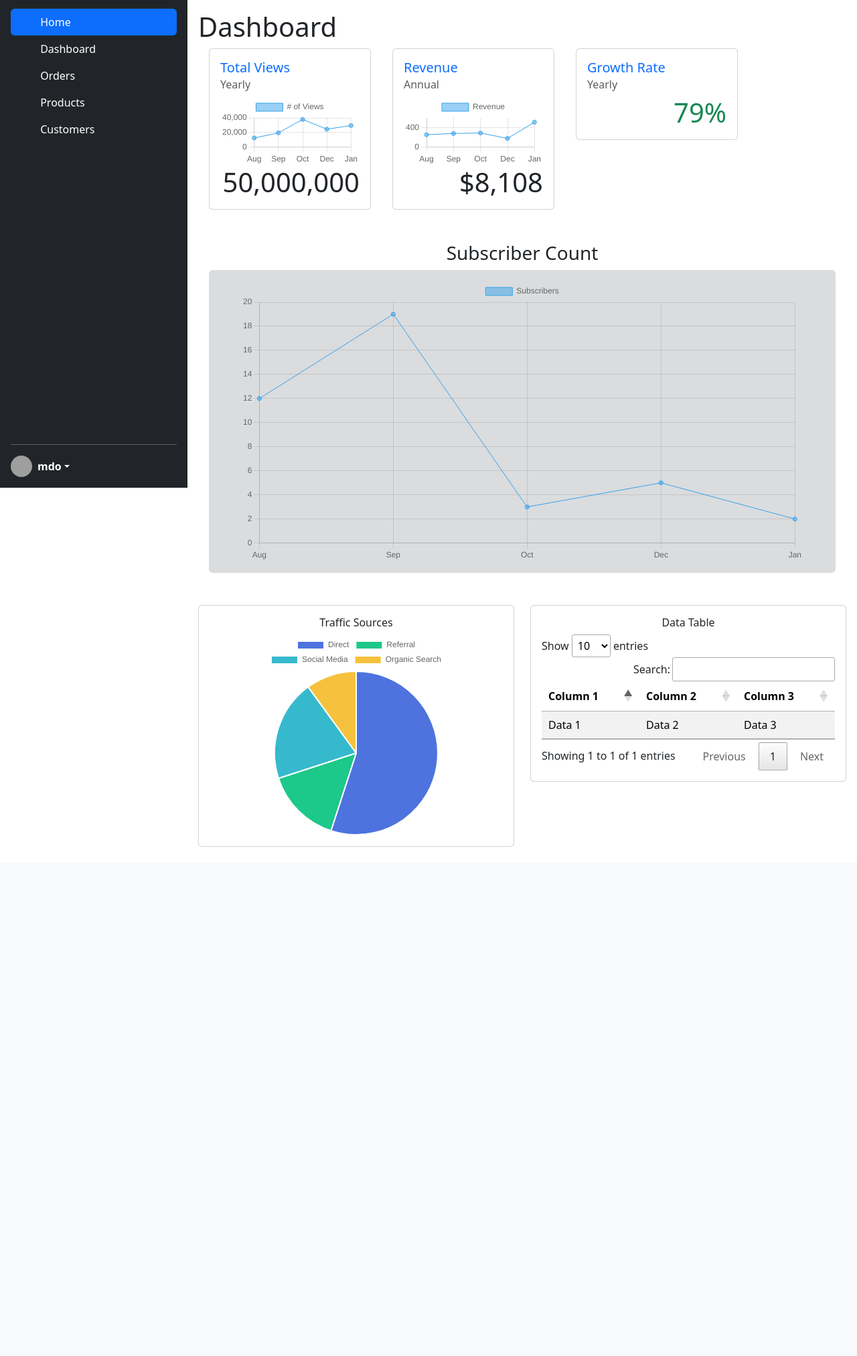
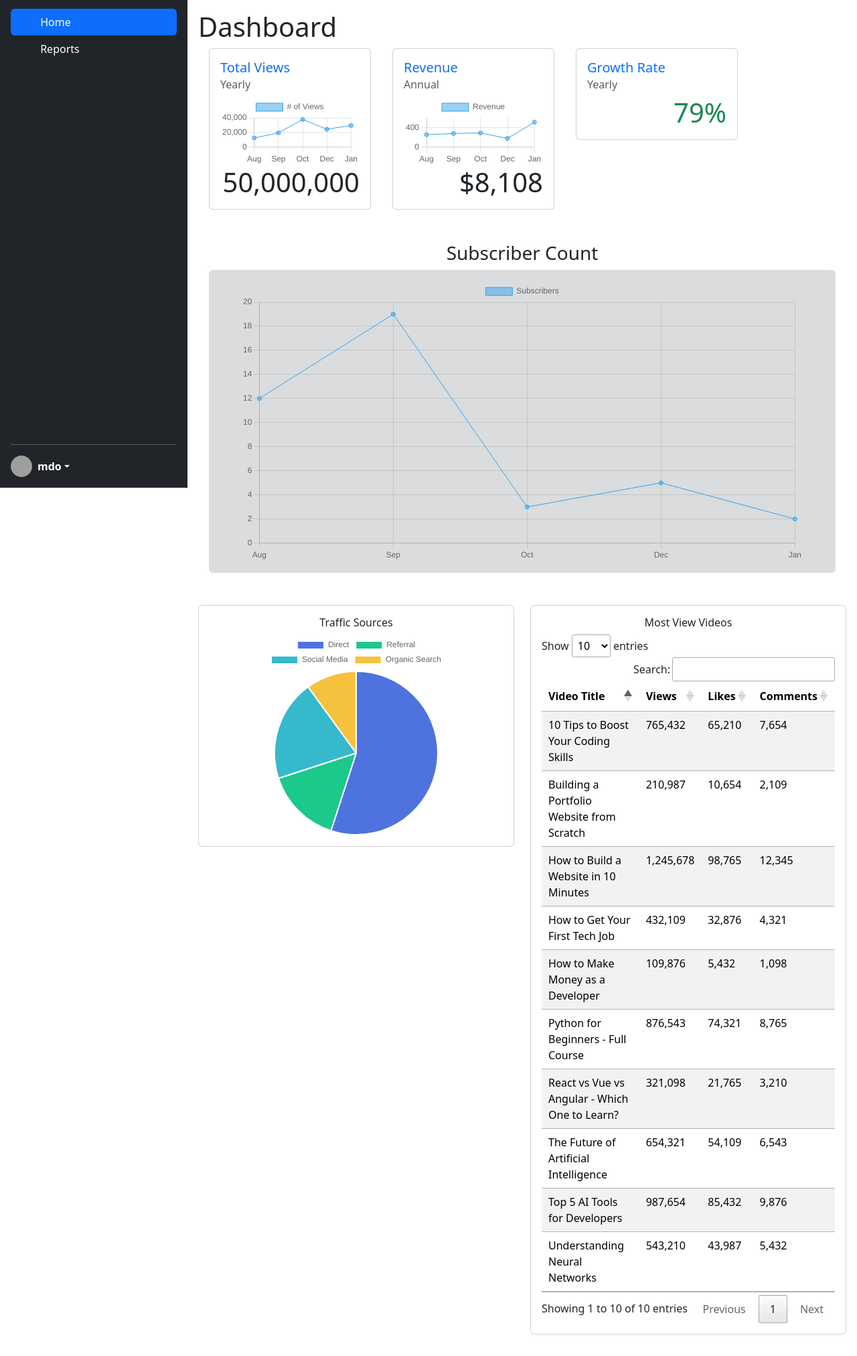
Before and after one commit to asileayuba/100-days-of-code, a Django app: page /dashboard in a window 1280 px wide. Shown: the part 72-2096 px from the top of the page at 67% size. Before the commit the page ends 1336 px from the top, so only its background shows below. Run offline with Django 5.2, Linux system fonts and the light colour scheme; some libraries are stand-ins or nearby versions; grey boxes are pictures that could not be loaded.

Commit message:
Day 30: Building an Analytics Dashboard

```diff
--- a/analytics/core/templates/dashboard.html
+++ b/analytics/core/templates/dashboard.html
@@ -86,22 +86,77 @@
         <!-- DataTable Column -->
         <div class="col-lg-6 mb-3">
             <div class="card p-3">
-                <h6 class="text-center">Data Table</h6>
+                <b></b><h6 class="text-center">Most View Videos</h6></b>
                 <table id="datatable" class="table table-striped">
                     <thead>
                         <tr>
-                            <th>Column 1</th>
-                            <th>Column 2</th>
-                            <th>Column 3</th>
+                            <th>Video Title</th>
+                            <th>Views</th>
+                            <th>Likes</th>
+                            <th>Comments</th>
                         </tr>
                     </thead>
                     <tbody>
                         <tr>
-                            <td>Data 1</td>
-                            <td>Data 2</td>
-                            <td>Data 3</td>
+                            <td>How to Build a Website in 10 Minutes</td>
+                            <td>1,245,678</td>
+                            <td>98,765</td>
+                            <td>12,345</td>
                         </tr>
-                        <!-- Add more rows here -->
+                        <tr>
+                            <td>Top 5 AI Tools for Developers</td>
+                            <td>987,654</td>
+                            <td>85,432</td>
+                            <td>9,876</td>
+                        </tr>
+                        <tr>
+                            <td>Python for Beginners - Full Course</td>
+                            <td>876,543</td>
+                            <td>74,321</td>
+                            <td>8,765</td>
+                        </tr>
+                        <tr>
+                            <td>10 Tips to Boost Your Coding Skills</td>
+                            <td>765,432</td>
+                            <td>65,210</td>
+                            <td>7,654</td>
+                        </tr>
+                        <tr>
+                            <td>The Future of Artificial Intelligence</td>
+                            <td>654,321</td>
+                            <td>54,109</td>
+                            <td>6,543</td>
+                        </tr>
+                        <tr>
+                            <td>Understanding Neural Networks</td>
+                            <td>543,210</td>
+                            <td>43,987</td>
+                            <td>5,432</td>
+                        </tr>
+                        <tr>
+                            <td>How to Get Your First Tech Job</td>
+                            <td>432,109</td>
+                            <td>32,876</td>
+                            <td>4,321</td>
+                        </tr>
+                        <tr>
+                            <td>React vs Vue vs Angular - Which One to Learn?</td>
+                            <td>321,098</td>
+                            <td>21,765</td>
+                            <td>3,210</td>
+                        </tr>
+                        <tr>
+                            <td>Building a Portfolio Website from Scratch</td>
+                            <td>210,987</td>
+                            <td>10,654</td>
+                            <td>2,109</td>
+                        </tr>
+                        <tr>
+                            <td>How to Make Money as a Developer</td>
+                            <td>109,876</td>
+                            <td>5,432</td>
+                            <td>1,098</td>
+                        </tr>
                     </tbody>
                 </table>
             </div>
--- a/analytics/core/templates/sidebar.html
+++ b/analytics/core/templates/sidebar.html
@@ -15,40 +15,22 @@
   </head>
   <body>
     <div class="d-flex flex-column flex-shrink-0 p-3 text-bg-dark" style="width: 280px; height: 100vh;">
-      <a href="/" class="d-flex align-items-center mb-3 mb-md-0 me-md-auto text-white text-decoration-none">
+      <a href="/dashboard" class="d-flex align-items-center mb-3 mb-md-0 me-md-auto text-white text-decoration-none">
         <svg class="bi pe-none me-2" width="40" height="32"><use xlink:href="#bootstrap"/></svg>
         <span class="fs-4">Dashboard</span>
       </a>
       <hr>
       <ul class="nav nav-pills flex-column mb-auto">
         <li class="nav-item">
-          <a href="#" class="nav-link active" aria-current="page">
+          <a href="/dashboard" class="nav-link active" aria-current="page">
             <svg class="bi pe-none me-2" width="16" height="16"><use xlink:href="#home"/></svg>
             Home
           </a>
         </li>
         <li>
-          <a href="#" class="nav-link text-white">
+          <a href="/dashboard/reports" class="nav-link text-white">
             <svg class="bi pe-none me-2" width="16" height="16"><use xlink:href="#speedometer2"/></svg>
-            Dashboard
-          </a>
-        </li>
-        <li>
-          <a href="#" class="nav-link text-white">
-            <svg class="bi pe-none me-2" width="16" height="16"><use xlink:href="#table"/></svg>
-            Orders
-          </a>
-        </li>
-        <li>
-          <a href="#" class="nav-link text-white">
-            <svg class="bi pe-none me-2" width="16" height="16"><use xlink:href="#grid"/></svg>
-            Products
-          </a>
-        </li>
-        <li>
-          <a href="#" class="nav-link text-white">
-            <svg class="bi pe-none me-2" width="16" height="16"><use xlink:href="#people-circle"/></svg>
-            Customers
+            Reports
           </a>
         </li>
       </ul>
```
